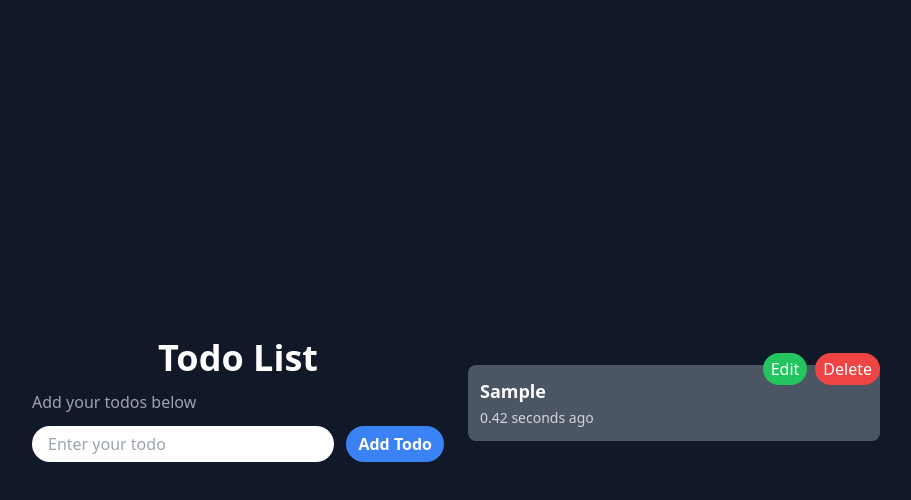
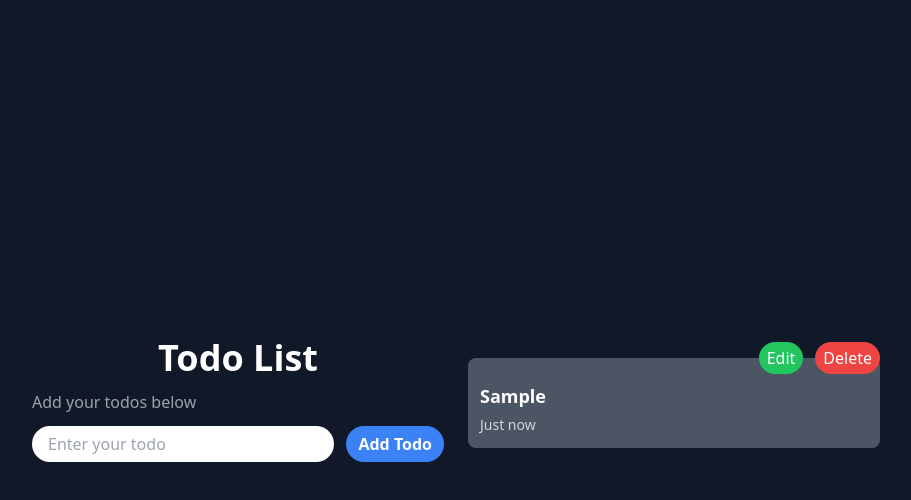
Before and after one commit to d6lv9n/simple-todos, a Vue app: page / in a window 1280 px wide. Both pictures are taken after typing "Sample" into the empty fields and a click on the button "Add Todo". Shown: the top 500 px of the page, without its empty margins (184-1095 px from the left). Built offline with nearby package versions, Linux system fonts and the light colour scheme.

Commit message:
Updates several components

```diff
--- a/src/App.vue
+++ b/src/App.vue
@@ -7,8 +7,10 @@
 
     <Todos
     v-if="todos.length > 0"
-    :todos="todos"
-    />
+    @editTodo="editTodo"
+    @deleteTodo="deleteTodo"
+    @updateTodo="updateTodo"
+    :todos="todos"/>
   </div>
 </template>
 
@@ -32,22 +34,63 @@ watch(todos, (newTodos) => {
 
 function addTodo(todo)
 {
-  console.log('Added todo:', todo);
-
-  if (todos.value.some((t) => t.title === todo.title)) {
-    console.error('Todo already exists');
-    return;
-  }
-
-  if (todos.value.length >= 5) {
-    console.error('Todo list is full');
+  if (todos.value.length >= 5 || todos.value.some((t) => t.title === todo.title)) {
     return;
   }
 
   // This will trigger the watcher
   todos.value = [ ...todos.value, todo];
+}
 
-  console.log('Todos:', todos.value);
+function editTodo(id)
+{
+  if (todos.value.length === 0) {
+    return;
+  }
+
+  const index = todos.value.findIndex(item => item.id === id);
+
+  if (index === -1 || todos.value[index].edit) {
+    return;
+  }
+
+  todos.value = todos.value.map(todo => {
+    return todo.id === id
+    ? { ...todo, edit: true }
+    : { ...todo, edit: false }
+  });
+
+  console.log('new todos:', todos.value);
+}
+
+function deleteTodo(id)
+{
+  if (todos.value.length === 0) {
+    return;
+  }
+
+  const todo = todos.value.find(item => item.id === id);
+
+  if (! todo || todo.edit) {
+    return;
+  }
+
+  todos.value = todos.value.filter(item => item.id !== todo.id);
+}
+
+function updateTodo({ id, title })
+{
+  console.log('updateTodo:', { id, title });
+
+  if (todos.value.length === 0 || ! todos.value.find(item => item.id === id)) {
+    return;
+  }
+
+  todos.value = todos.value.map(todo => {
+    return todo.id === id
+    ? { ...todo, title, edit: false }
+    : { ...todo }
+  });
 }
 
 function getLocalTodos()
@@ -89,6 +132,10 @@ function validateTodos(localTodos)
       throw new Error('Invalid todos format');
     }
 
+    parsedTodos.forEach(item => {
+      item.edit = false; // Set edit mode to false
+    });
+
     return parsedTodos;
   } catch (exception) {
     console.error(exception);
@@ -105,7 +152,6 @@ onBeforeMount(() => {
   todos.value = localTodos;
 });
 onMounted(() => {
-  console.log('Mounted');
   mounted.value = true;
 });
 </script>
--- a/src/components/Form.vue
+++ b/src/components/Form.vue
@@ -37,7 +37,7 @@ function add()
 
     const todo = {
         id: Date.now(),
-        title: title.value,
+        title: title.value.trim(),
         edit: false,
         // completed: false,
         createdAt: Math.floor(DateTime.now().setZone('UTC').toMillis() / 1000),
--- a/src/components/Todos/root.vue
+++ b/src/components/Todos/root.vue
@@ -1,13 +1,13 @@
 <template>
-    <div class="flex flex-col gap-y-6 mt-1.5 w-full
+    <div class="flex flex-col gap-y-8 mt-1.5 w-full
     lg:max-w-2xl lg:mx-auto lg:w-1/2">
         <Todo
         v-for="todo in todos"
-        @edit="() => {}"
-        @delete="() => {}"
+        @editTodo="$emit('editTodo', todo.id)"
+        @deleteTodo="$emit('deleteTodo', todo.id)"
+        @updateTodo="$emit('updateTodo', $event)"
         :key="todo.id"
-        :todo="todo"
-        />
+        :todo="todo"/>
     </div>
 </template>
 
@@ -15,10 +15,9 @@
 import Todo from './todo.vue';
 // import { defineProps } from 'vue';
 
-defineProps({
-    todos: {
-        type: Array,
-        required: true,
-    },
+const { todos } = defineProps({
+    todos: { type: Array, required: true },
 });
+
+defineEmits(['editTodo', 'deleteTodo', 'updateTodo']);
 </script>
--- a/src/components/Todos/todo.vue
+++ b/src/components/Todos/todo.vue
@@ -1,17 +1,31 @@
 <template>
-    <div class="bg-gray-600 p-3 relative rounded-lg w-full">
-        <h3 class="font-semibold text-lg text-white">{{ props.todo.title }}</h3>
+    <div class="bg-gray-600 pb-3 pt-6 px-3 relative rounded-lg w-full">
+        <input
+        v-if="todo.edit"
+        v-model="title"
+        type="text"
+        class="bg-transparent border-b-2 border-blue-500 font-semibold text-lg text-white w-full" />
+        <h3
+        v-else
+        class="border-b-2 border-transparent font-semibold text-lg text-white">{{ todo.title }}</h3>
 
         <span class="text-gray-300 text-sm">{{ createdAt }}</span>
 
-        <div class="absolute -top-3 right-0">
+        <div class="absolute flex flex-grow-0 flex-row flex-shrink-0 gap-x-3 -top-4 right-0">
             <button
-            @click="() => {}"
-            class="bg-green-500 text-white px-2 py-1 rounded-full mr-2">
+            v-if="todo.edit"
+            @click="update"
+            class="bg-green-500 text-white px-2 py-1 rounded-full">
+                Save
+            </button>
+            <button
+            v-else
+            @click="$emit('editTodo')"
+            class="bg-green-500 text-white px-2 py-1 rounded-full">
                 Edit
             </button>
             <button
-            @click="$emit('delete', todo.id)"
+            @click="$emit('deleteTodo')"
             class="bg-red-500 text-white px-2 py-1 rounded-full">
                 Delete
             </button>
@@ -20,11 +34,15 @@
 </template>
 
 <script setup>
-import { computed } from 'vue';
+import { computed, ref } from 'vue';
 import { DateTime } from 'luxon';
 
+const { todo } = defineProps({
+    todo: { type: Object, required: true },
+});
+
 const createdAt = computed(() => {
-    const time = DateTime.fromSeconds(props.todo.createdAt);
+    const time = DateTime.fromSeconds(todo.createdAt);
 
     const timeGap = currentTime.diff(time, ['days', 'hours', 'minutes', 'seconds']);
 
@@ -32,25 +50,33 @@ const createdAt = computed(() => {
         return `${timeGap.days} days ago`;
     }
 
-    if (timeGap.hours > 0) {
+    if (timeGap.hours > 0 && timeGap.days === 0) {
         return `${timeGap.hours} hours ago`;
     }
 
-    if (timeGap.minutes > 0) {
+    if (timeGap.minutes > 0 && timeGap.hours === 0) {
         return `${timeGap.minutes} minutes ago`;
     }
 
-    return `${timeGap.seconds} seconds ago`;
+    if (timeGap.seconds > 5 && timeGap.minutes === 0) {
+        return `${timeGap.seconds} seconds ago`;
+    }
+
+    return 'Just now';
 });
+const isSame = computed(() => title.value === todo.title);
 
 const currentTime = DateTime.now();
+const title = ref(todo.title);
 
-defineEmits(['edit', 'delete']);
+const emits = defineEmits(['editTodo', 'deleteTodo', 'updateTodo']);
 
-const props = defineProps({
-    todo: {
-        type: Object,
-        required: true,
-    },
-});
+function update()
+{
+    if (! todo.edit || title.value.trim().length === 0 || title.value.trim() === todo.title) {
+        return;
+    }
+
+    emits('updateTodo', { id: todo.id, title: title.value.trim() });
+}
 </script>
```
